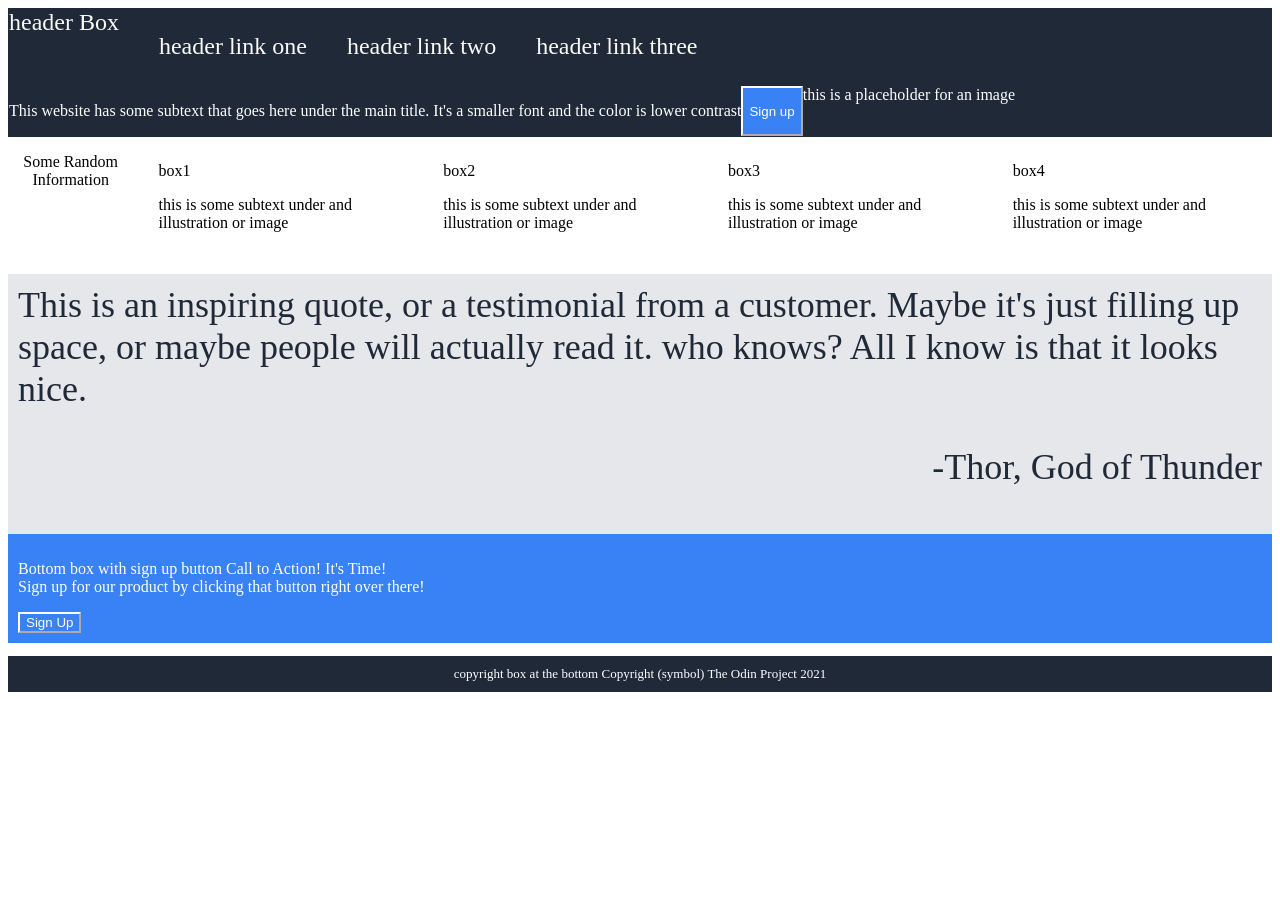
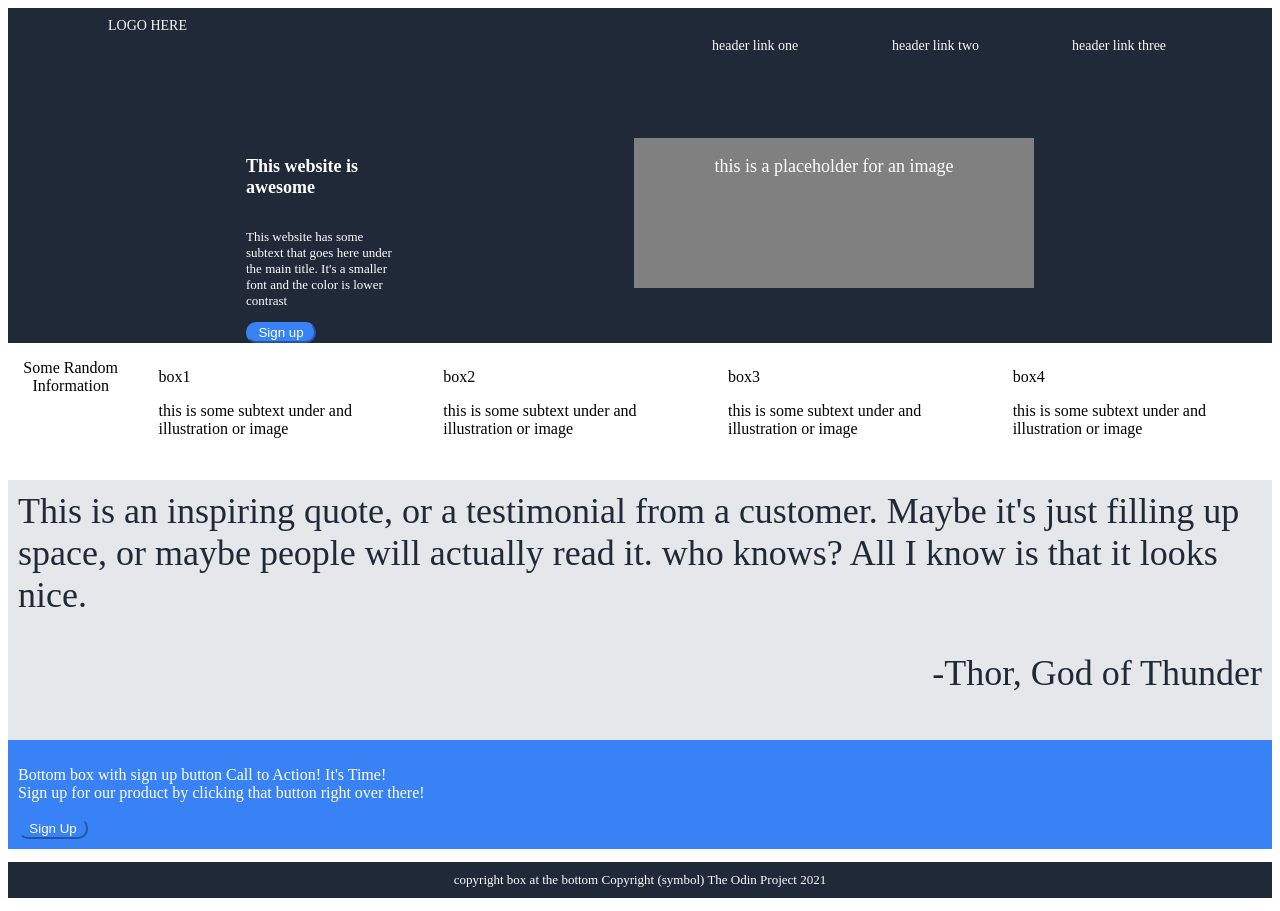
Before and after one commit to AYellowMinion/css-practice, a plain HTML site: page index.html in a window 1280 px wide. Before the commit the page ends 800 px from the top, so only its background shows below. Drawn offline with Linux system fonts and the light colour scheme.

Commit message:
working on section 2

```diff
--- a/csspractice.css
+++ b/csspractice.css
@@ -1,22 +1,73 @@
+/* div {
+    padding-left: 10%;
+    padding-right: 10%;
+}
+
+style="background-color: grey; justify-content:
+center; align-items: center;"
+
+*/
 
 .header,
 .quote,
 .copyright,
 .headtext {
   background-color: #1f2937;
-  padding: 1px;
 }
 
 .header {
-    font-size: 24px;
+    font-size: 14px;
     color: #f9faf8;
     display: flex;
+    justify-content: space-between;
+    padding-top: 10px;
+    padding-left: 100px;
+    padding-right: 60px;
 }
+.threelinks {
+    display: flex;
+    justify-content: space-evenly;
+}
+.link {
+    padding-left: 40px;
+    padding-right: 40px;
+    padding-top: 20px;
+    height: 100px;
+    width: 100px;
+}
+
+
+
+
 
 .headtext {
     display: flex;
+    text-align: center;
     color: white;
+    font-size: large;
+    justify-content: space-evenly;
 }
+
+.boxgroupone {
+    display: flex;
+    flex-direction: column;
+    justify-content: left;
+    width: 150px;
+    text-align: left;
+}
+
+.placeholder {
+    align-items: center;
+    text-align: center;
+    background-color: grey;
+    height: 150px;
+    width: 400px;
+}
+
+
+
+
+
 
 .fourbox {
     background-color: white;
@@ -28,6 +79,17 @@
     padding: 2%;
 }
 
+
+
+
+
+
+
+
+
+
+
+
 .quote {
     background-color: #e5e7eb;
     font-size: 36px;
@@ -36,6 +98,22 @@
     padding: 10px;
 }
 
+
+
+
+
+
+
+
+
+
+
+
+
+
+
+
+
 .bottom {
     background-color: #3882f6 ;
     padding: 10px;
@@ -43,17 +121,37 @@
 }
 
 .button {
-    border-color: white;
+    border-color: #3882f6   ;
     background-color: #3882f6;
     color: white;
-    text-align: right;
+    text-align: center;
+    width: 70px;
+    border-radius: 10px;
 
 }
+
+
+
+
+
+
+
+
+
+
+
+
+
+
+
+
+
+
+
 
 .copyright {
     text-align: center;
     font-size: small;
     padding: 10px;
     color: white;
-
 }
--- a/index.html
+++ b/index.html
@@ -8,21 +8,36 @@
 
         <body>
 
-            <header>
-                <div class="header"> header Box
-                    <ul> header link one </ul>
-                    <ul> header link two </ul>
-                    <ul> header link three </ul>
+            <header class="header"> LOGO HERE
+                <div class="threelinks">
+                    <div class="link"> header link one </div>
+                    <div class="link"> header link two </div>
+                    <div class="link"> header link three </div>
                 </div>
             </header>
 
 
 
+
+
+
+
+
             <div class="headtext">
-                <p> This website has some subtext that goes here under the main title. It's a smaller font and the color is lower contrast </p>
+                <div class="boxgroupone">
+                    <div><p style="font-size: large; font-weight: bolder;"> This website is awesome </p></div>
+                    <div><p style="font-size: small;"> This website has some subtext that goes here under the main title. It's a smaller font and the color is lower contrast </p></div>
                     <button class=button> Sign up </button>
-                <div> this is a placeholder for an image </div>
+                </div>
+
+                <div class="placeholder">  <p> this is a placeholder for an image </p> </div>
             </div>
+
+
+
+
+
+
 
 
 
@@ -51,6 +66,18 @@
 
 
 
+
+
+
+
+
+
+
+
+
+
+
+
             <div class="quote"> This is an inspiring quote, or a testimonial from a customer. Maybe it's just filling up space, or maybe people will actually read it. who knows? All I know is that it looks nice.
                 <p style="font-style: Bold;text-align: right;"> -Thor, God of Thunder </p>
             </div>
```
